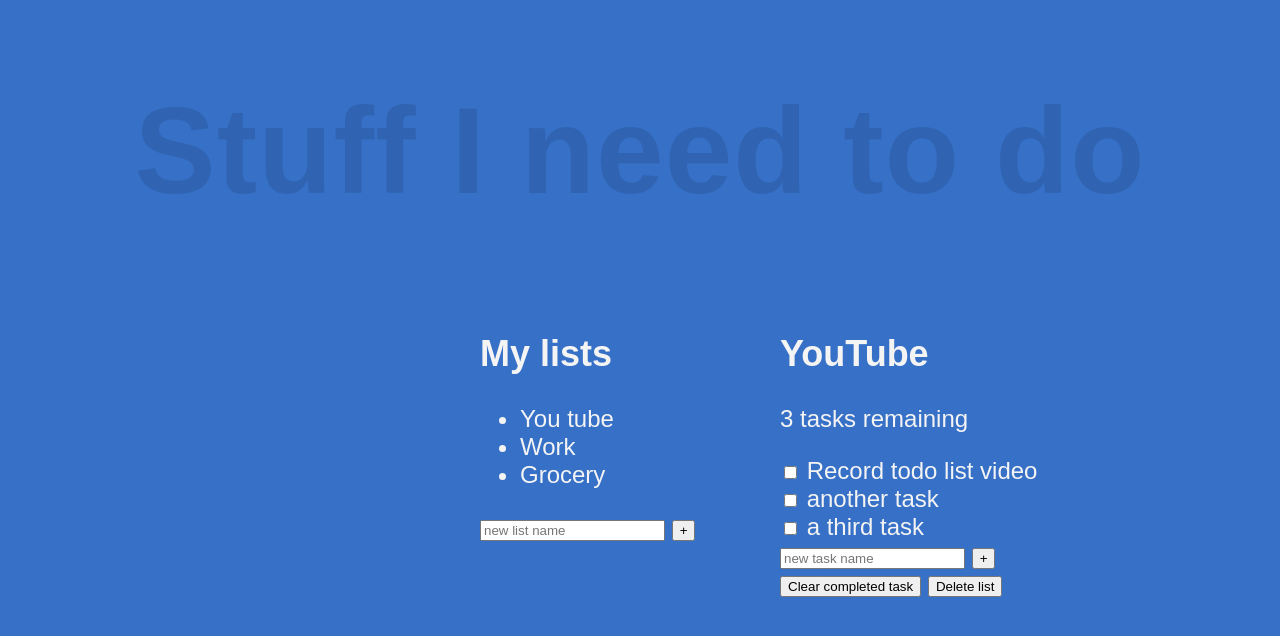
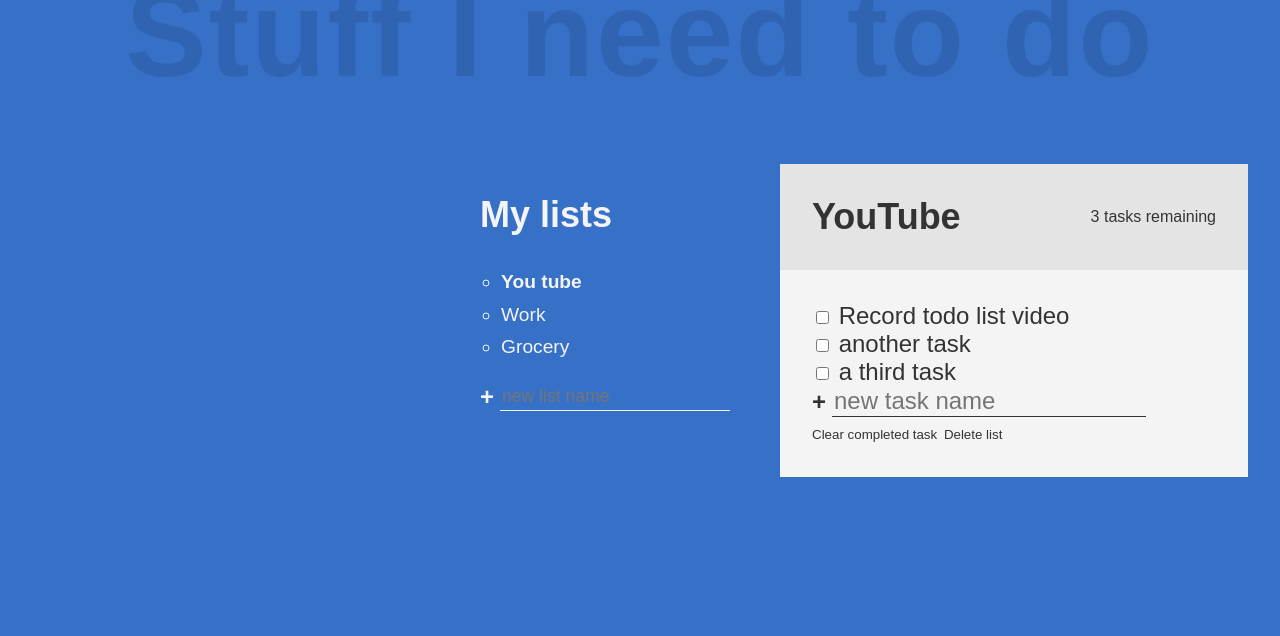
Before and after one commit to DevBrad/todo-list-Vanilla-Js, a plain HTML site: page index.html in a window 1280 px wide. Drawn offline with Linux system fonts and the light colour scheme.

Commit message:
added new changes

```diff
--- a/index.html
+++ b/index.html
@@ -12,9 +12,9 @@
     <div class="all-tasks">
       <h2 class="task-list-title">My lists</h2>
       <ul class="task-list">
-        <li class="active-list">You tube</li>
-        <li>Work</li>
-        <li>Grocery</li>
+        <li class="list-name active-list">You tube</li>
+        <li class="list-name">Work</li>
+        <li class="list-name">Grocery</li>
       </ul>
 
       <form action="#">
@@ -24,12 +24,12 @@
           placeholder="new list name"
           aria-label="new list item"
         />
-        <button class="btn list" aria-label="create new list">+</button>
+        <button class="btn create" aria-label="create new list">+</button>
       </form>
     </div>
 
     <div class="todo-list">
-      <div class="todo header">
+      <div class="todo-header">
         <h2 class="list-title">YouTube</h2>
         <p class="task-count">3 tasks remaining</p>
       </div>
@@ -66,11 +66,11 @@
           <form action="#">
             <input
               type="text"
-              class="new list"
+              class="new task"
               placeholder="new task name"
               aria-label="new task item"
             />
-            <button class="btn task" aria-label="create new task">+</button>
+            <button class="btn create" aria-label="create new task">+</button>
           </form>
         </div>
         <div class="delete-stuff">
--- a/styles/main.scss
+++ b/styles/main.scss
@@ -32,7 +32,73 @@
   font-size: calc(7vw + 2rem); /*7vw represent 7% of the screen pixel width*/
   font-weight: 900;
   color: rgba(0, 0, 0, 0.1);
-  letter-spacing: 1px;
+  letter-spacing: 2px;
+  margin: -0.3em 0 0.5em;
+}
+
+.task-list {
+  list-style-type: circle;
+  font-size: 1.2rem;
+  line-height: 1.7;
+  padding-left: 1.1em;
+}
+
+.list-name {
+  cursor: pointer;
+}
+
+.list-name:hover {
+  opacity: 0.7;
+}
+
+form {
+  display: flex;
+}
+
+.btn {
+  cursor: pointer;
+  background: 0;
+  border: 0;
+  padding: 0;
+  color: inherit;
+}
+
+.btn.create {
+  font-size: 1.5rem;
+  font-weight: 900;
+  margin-right: 0.25em;
+  transition: opacity 250ms ease-in;
+}
+
+.btn.create:hover {
+  opacity: 0.7;
+}
+.new {
+  background: transparent;
+  border: 0;
+  color: inherit;
+  border-bottom: 1px solid currentColor;
+  font-size: inherit;
+  outline: none;
+  order: 2;
+
+  transition: border-bottom 150ms ease-in;
+}
+
+.new:focus {
+  border-bottom-width: 3px;
+}
+
+.new:focus::placeholder {
+  opacity: 0.2;
+}
+
+.new.list {
+  font-size: 1.1rem;
+}
+
+.active-list {
+  font-weight: 700;
 }
 
 .all-tasks {
@@ -40,5 +106,30 @@
 }
 
 .todo-list {
+  --spacer: 2rem;
   grid-area: active;
+  background: var(--clr-light);
+  color: var(--clr-dark);
+  margin-right: 2rem;
 }
+
+.todo-header {
+  padding: var(--spacer);
+  background: #e4e4e4;
+  display: flex;
+  align-items: center;
+  justify-content: space-between;
+}
+
+.list-title {
+  margin: 0 1em 0 0;
+}
+
+.task-count {
+  margin: 0;
+  font-size: 1rem;
+}
+
+.todo-body {
+  padding: var(--spacer);
+}
```
Also changed, not shown: styles/main.css, 1 other file.
